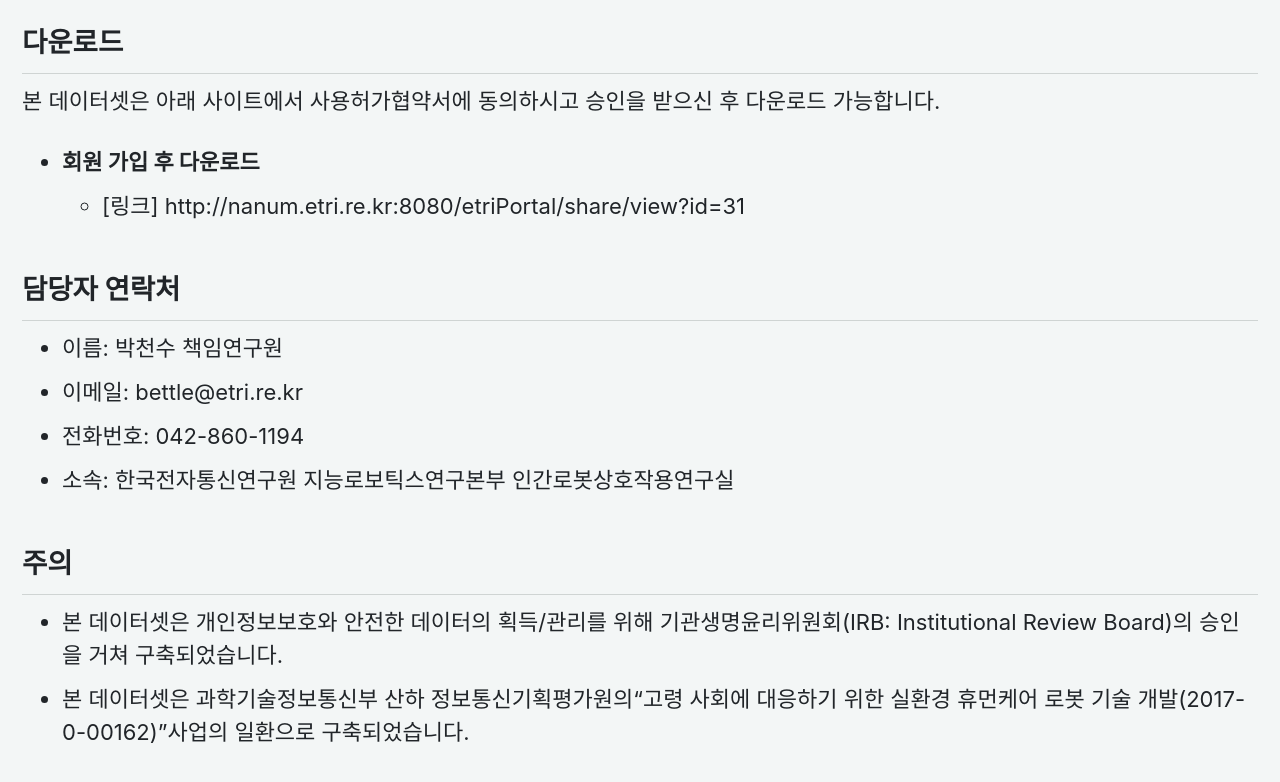
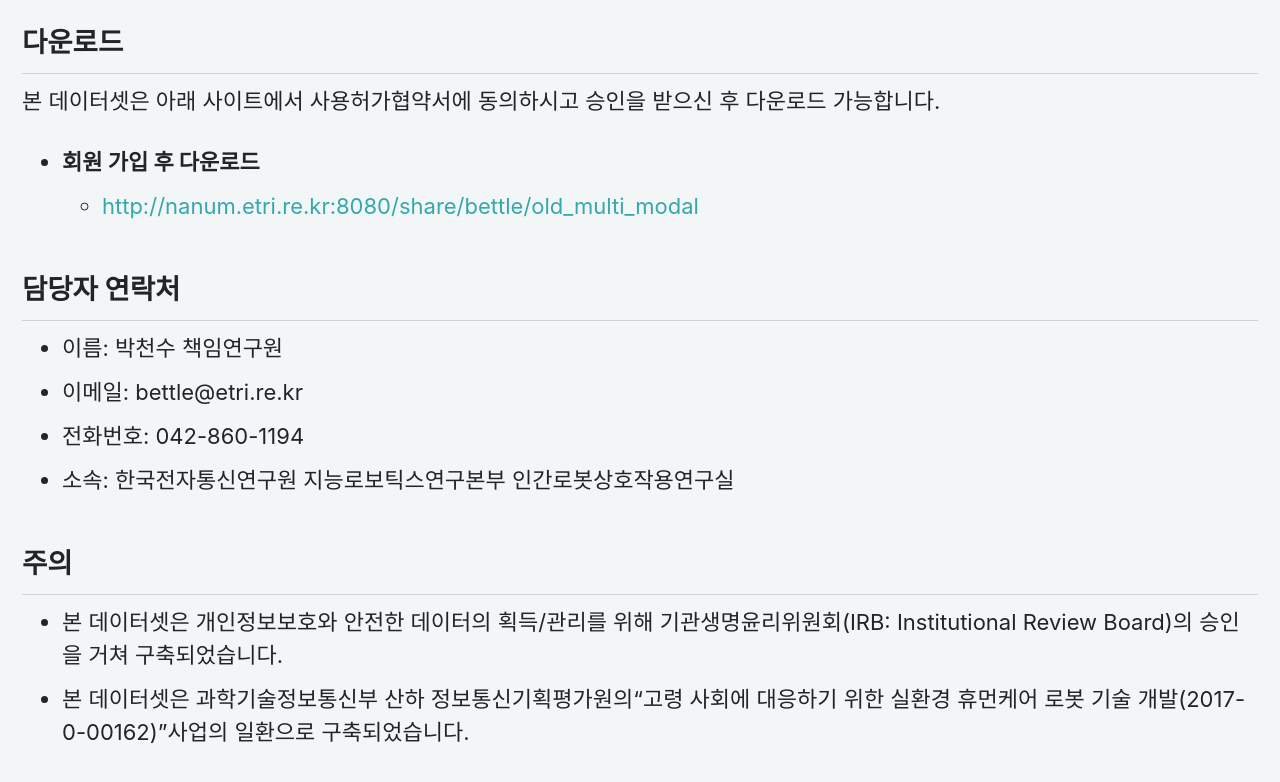
Before and after one commit to ai4robot/ai4robot.github.io, a Jekyll site: the page built from _pages/emic.md, in a window 1280 px wide and 900 px high, scrolled down 3220 px, cut to the strip 67-849 px from the top of the window. Built offline with Jekyll 4.4.1, drawn with Linux system fonts in a browser that asks for light colours; cached includes are drawn as plain includes; nearby versions of some CDN libraries.

Commit message:
FIX link for download dataset

```diff
--- a/_pages/emic.md
+++ b/_pages/emic.md
@@ -68,7 +68,7 @@ toc: true
 본 데이터셋은 아래 사이트에서 사용허가협약서에 동의하시고 승인을 받으신 후 다운로드 가능합니다.
 
 - **회원 가입 후 다운로드**
-  - [링크] http://nanum.etri.re.kr:8080/etriPortal/share/view?id=31
+  - [http://nanum.etri.re.kr:8080/share/bettle/old_multi_modal](http://nanum.etri.re.kr:8080/share/bettle/old_multi_modal)
 
 ## 담당자 연락처
 
```
Also changed, not shown: _pages/air-act2act-en.md (+1 -1 lines), _pages/air-act2act.md (+1 -1 lines), _pages/emic-en.md (+1 -1 lines), _pages/etri-activity3d-en.md (+1 -1 lines).
